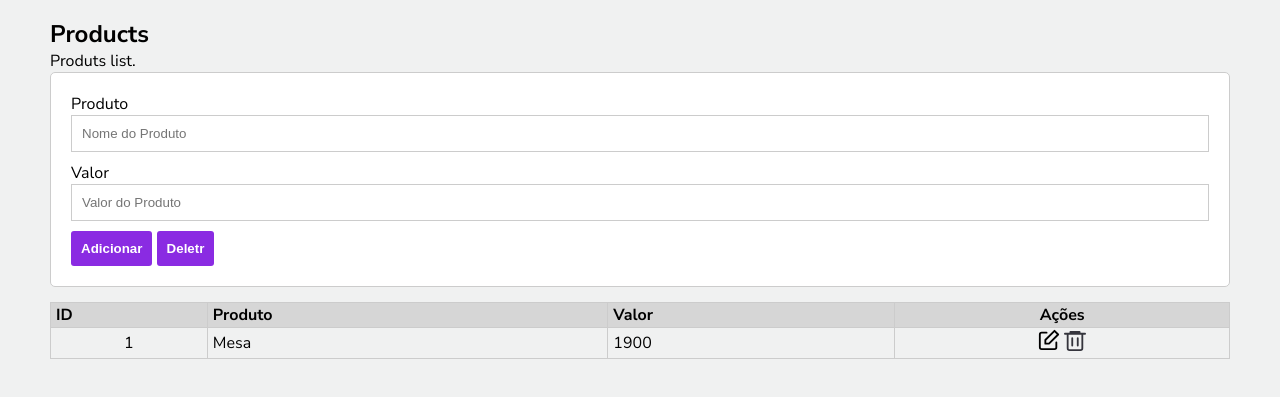
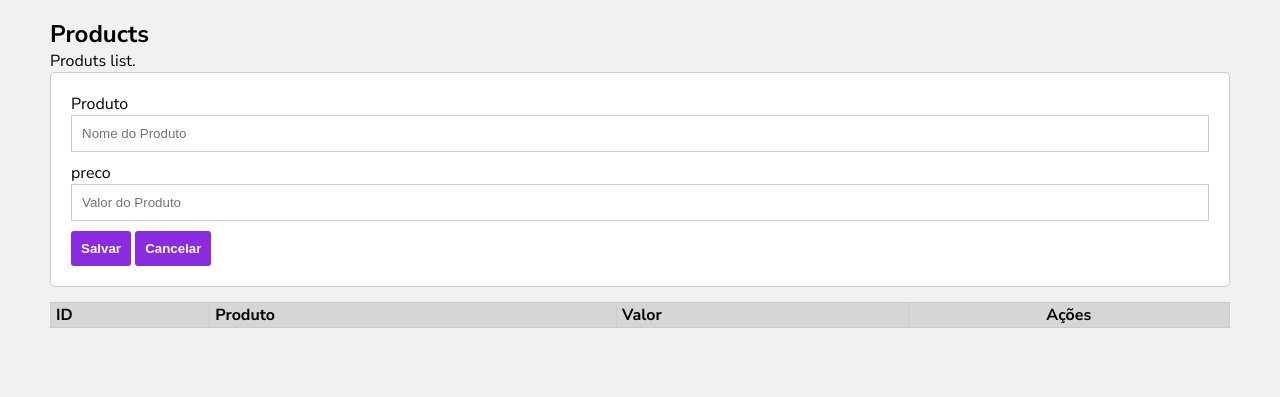
Before and after one commit to JairNeto1/Javascript-MasterClass, a plain HTML site: page POO/index.html in a window 1280 px wide. Shown: the part 75-472 px from the top of the page. Drawn offline with Linux system fonts and the light colour scheme.

Commit message:
initiating Javascript

```diff
--- a/POO/index.html
+++ b/POO/index.html
@@ -34,12 +34,12 @@
         </div>
 
         <div class="lineInput">
-          <label>Valor</label>
-          <input type="text" id="valor" placeholder="Valor do Produto" />
+          <label>preco</label>
+          <input type="text" id="preco" placeholder="Valor do Produto" />
         </div>
 
-        <button onclick="produto.adicionar()">Adicionar</button>
-        <button onclick="produto.excluir()">Deletr</button>
+        <button onclick="produto.salvar()">Salvar</button>
+        <button onclick="produto.cancelar()">Cancelar</button>
       </div>
 
       <div class="content">
@@ -50,17 +50,7 @@
             <th>Valor</th>
             <th class="center">Ações</th>
           </thead>
-          <tbody>
-            <tr>
-              <td class="center">1</td>
-              <td>Mesa</td>
-              <td>1900</td>
-              <td class="center">
-                <img src="./img/edit.svg" />
-                <img src="./img/delete.svg" />
-              </td>
-            </tr>
-          </tbody>
+          <tbody id="tbody"></tbody>
         </table>
       </div>
     </main>
--- a/POO/scripts.js
+++ b/POO/scripts.js
@@ -0,0 +1,25 @@
+class Produto {
+  constructor() {
+    this.id = 1;
+    this.arrayProdutos = []
+  }
+}
+
+salvar() {
+let produto = this.produto
+}
+
+lerDados() {
+  let produto = this.id
+
+  produto.nomeProduto = document.getElementById('produto').value
+  produto.preco = document.getElementById('preco').value
+
+  return produto
+}
+
+cancelar() {
+
+}
+
+var produto = new Produto();
```
